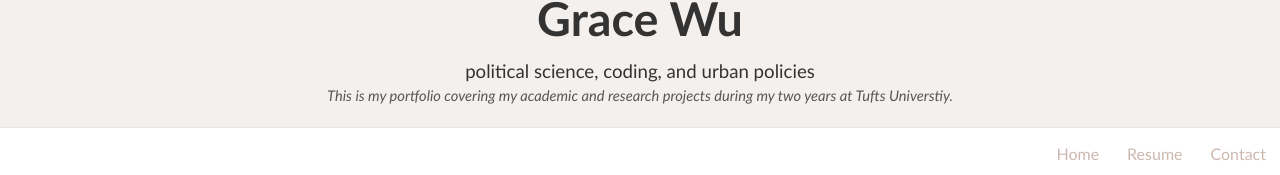
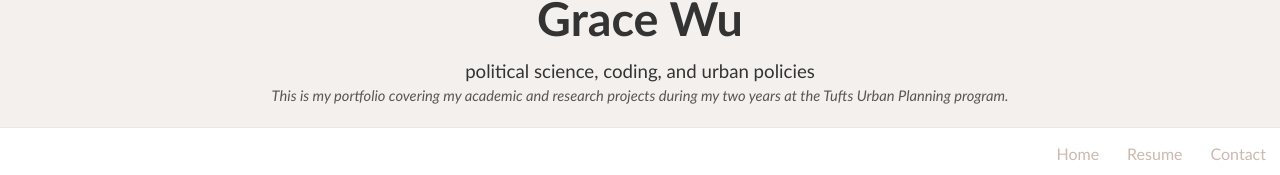
Before and after one commit to gracewu220/portfolio, a plain HTML site: page index.html in a window 1280 px wide. Shown: the part 166-341 px from the top of the page. Drawn offline with nearby package versions, Linux system fonts and the light colour scheme.

Commit message:
Update index.html

```diff
--- a/index.html
+++ b/index.html
@@ -20,7 +20,7 @@
             <img class="image-profile" src="images/headshots/headshot_grace.jpg">
             <p class="title">Grace Wu</p>
             <p class="title-sub1">political science, coding, and urban policies</p>
-            <p class="title-sub2">This is my portfolio covering my academic and research projects during my two years at Tufts Universtiy.</p>
+            <p class="title-sub2">This is my portfolio covering my academic and research projects during my two years at the Tufts Urban Planning program.</p>
             <!-- <p class="title-sub2">~site under construction...~</p>  -->
         </div>
     </header>
```
